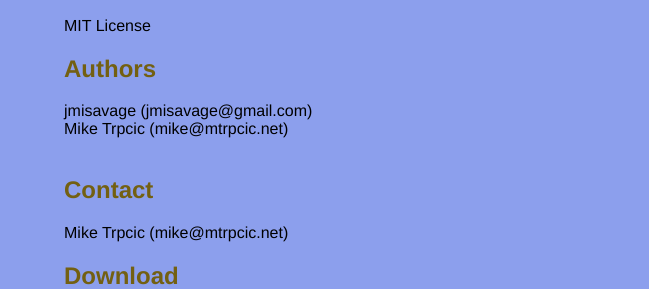
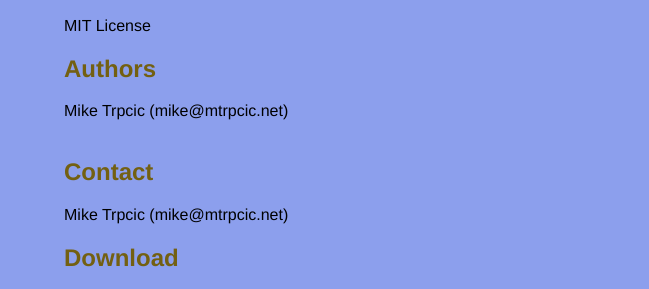
Before and after one commit to mtrpcic/pathjs, a plain HTML site: page index.html in a window 1280 px wide. Shown: the part 224-513 px from the top of the page, 226-875 px from the left. Drawn offline with Linux system fonts and the light colour scheme; grey boxes are pictures that could not be loaded.

Commit message:
Updated author

```diff
--- a/index.html
+++ b/index.html
@@ -52,8 +52,7 @@
     <h2>License</h2>
 <p>MIT License</p>
 <h2>Authors</h2>
-<p>jmisavage (jmisavage@gmail.com)
-<br/>Mike Trpcic (mike@mtrpcic.net)
+<p>Mike Trpcic (mike@mtrpcic.net)
 <br/>
 <br/>      </p>
 <h2>Contact</h2>
```
